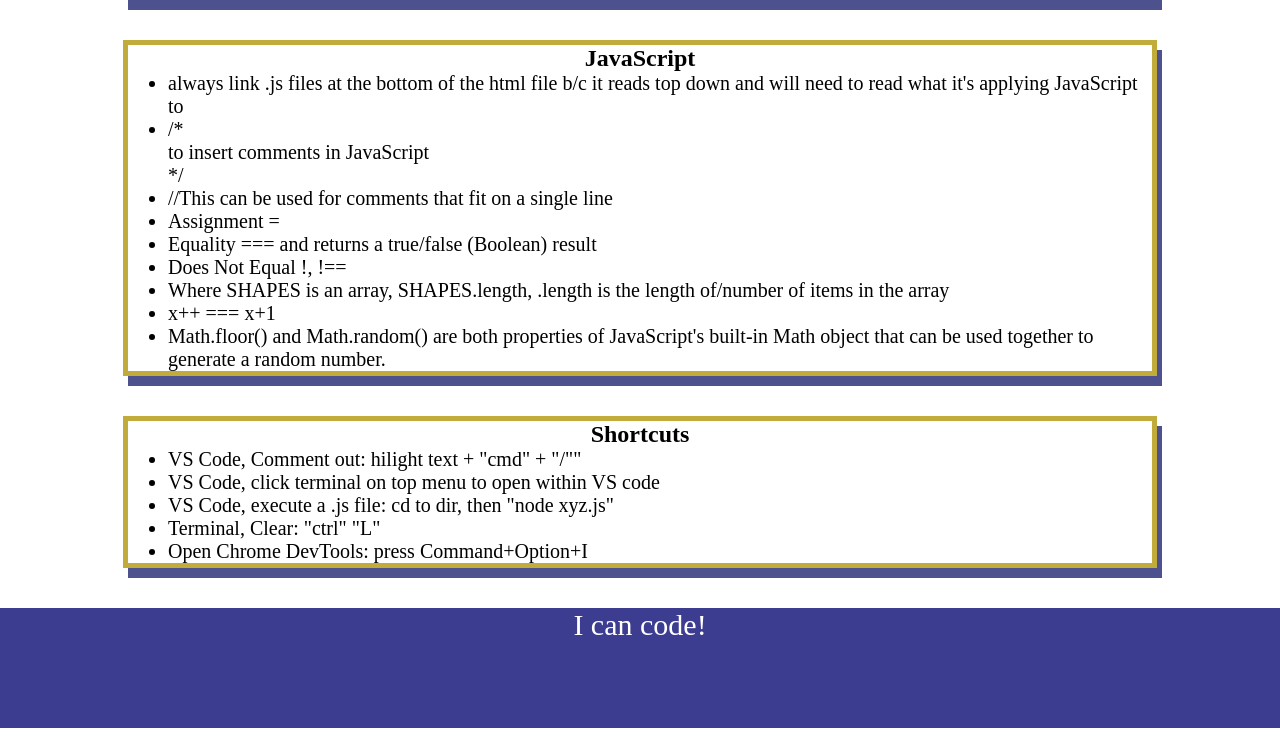
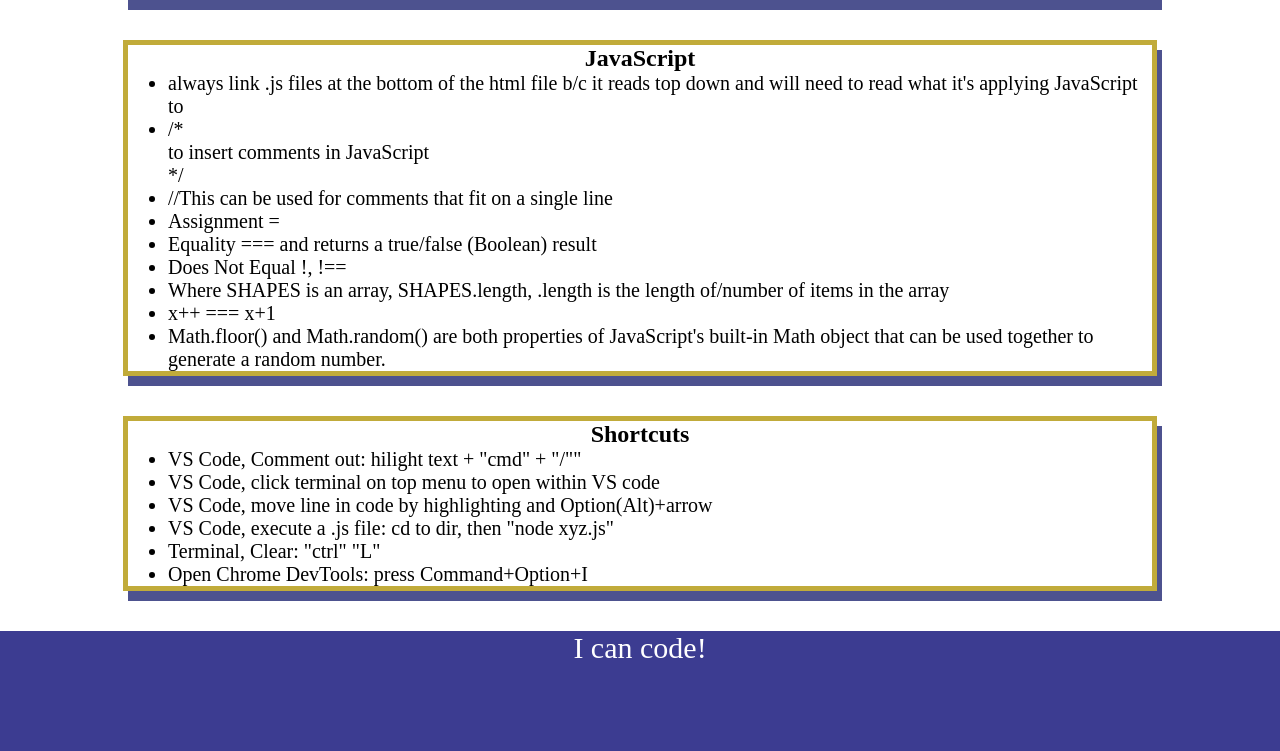
Before and after one commit to AlissaCohan18/prework-study-guide, a plain HTML site: page index.html in a window 1280 px wide. Shown: the part 834-1585 px from the top of the page. Before the commit the page ends 1562 px from the top, so only its background shows below. Drawn offline with Linux system fonts and the light colour scheme.

Commit message:
added shortcuts to html file

```diff
--- a/index.html
+++ b/index.html
@@ -18,8 +18,8 @@
         <h2>HTML</h2>
         <ul>
           <li>The head element contains information about the webpage/li>
-          <li>The body element represents the visible content shown to the user</li>
-          <li>ul stands for unordered lists</li>
+            <li>The body element represents the visible content shown to the user</li>
+            <li>ul stands for unordered lists</li>
           <li>li stands for (bulleted) lists</li>
         </ul>
       </section>
@@ -75,6 +75,7 @@
            <ul>
               <li>VS Code, Comment out: hilight text + "cmd" + "/"" </li>
               <li>VS Code, click terminal on top menu to open within VS code</li>
+              <li>VS Code, move line in code by highlighting and Option(Alt)+arrow</li>
               <li>VS Code, execute a .js file: cd to dir, then "node xyz.js"</li>
               <li>Terminal, Clear: "ctrl" "L" </li>
               <li>Open Chrome DevTools: press Command+Option+I</li>
```
